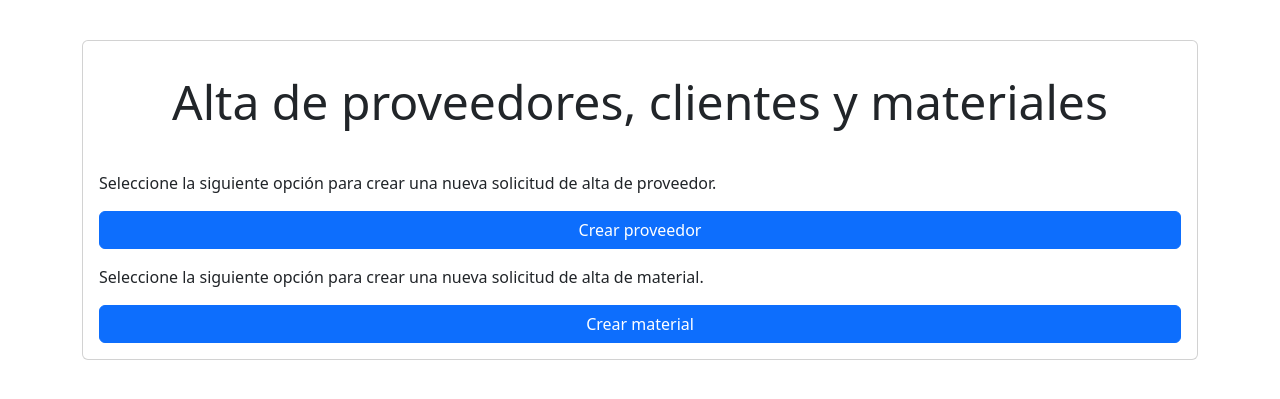
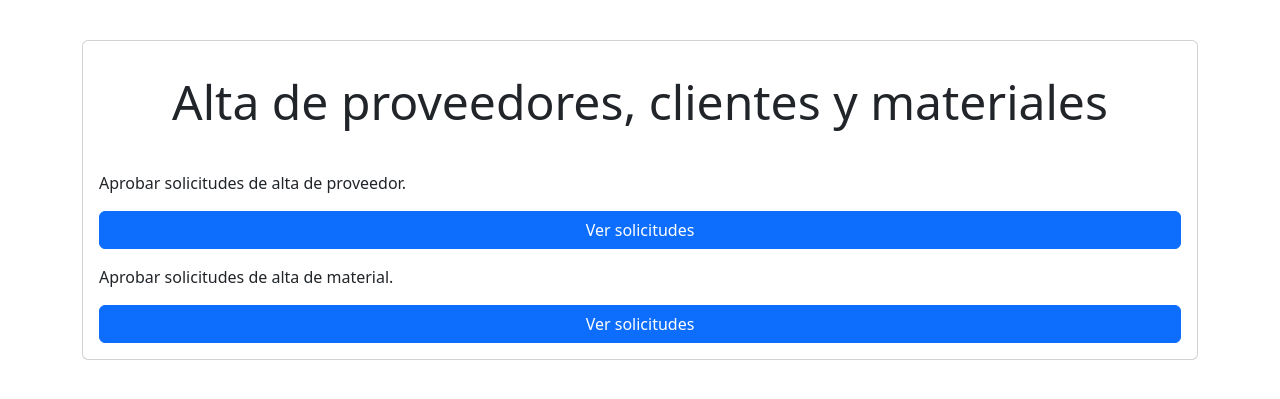
Before and after one commit to MiguelPeralta123/proveedores, a Django app: page / in a window 1280 px wide. Shown: the part 56-455 px from the top of the page. Run offline with Django 4.2, Linux system fonts and the light colour scheme; a user stored in the database is signed in.

Commit message:
Redirects depending on user permissions

```diff
--- a/alta_proveedores/templates/home.html
+++ b/alta_proveedores/templates/home.html
@@ -8,6 +8,8 @@
 
         <h1 class="text-center display-5 py-3">Alta de proveedores, clientes y materiales</h1>
 
+        {% if user.puede_comprar %}
+
         <p class="mt-3">Seleccione la siguiente opción para crear una nueva solicitud de alta de proveedor.</p>
 
         <a class="btn btn-primary" href="proveedores/crear">Crear proveedor</a>
@@ -16,6 +18,18 @@
 
         <a class="btn btn-primary" href="materiales/crear">Crear material</a>
 
+        {% else %}
+
+        <p class="mt-3">Aprobar solicitudes de alta de proveedor.</p>
+
+        <a class="btn btn-primary" href="proveedores">Ver solicitudes</a>
+
+        <p class="mt-3">Aprobar solicitudes de alta de material.</p>
+
+        <a class="btn btn-primary" href="./materiales">Ver solicitudes</a>
+
+        {% endif %}
+
     </section>
 
 </main>
--- a/alta_proveedores/views.py
+++ b/alta_proveedores/views.py
@@ -78,22 +78,26 @@ def proveedor(request):
 
 @login_required
 def proveedor_create(request):
-    if request.method == 'GET':
-        return render(request, 'proveedor/proveedor_create.html', {
-            'form': ProveedorForm
-        })
+    # Verificamos si el usuario tiene permisos para requerir, en caso contrario, lo redireccionamos a la ventana de proveedores
+    if request.user.puede_comprar:
+        if request.method == 'GET':
+            return render(request, 'proveedor/proveedor_create.html', {
+                'form': ProveedorForm
+            })
+        else:
+            try:
+                form = ProveedorForm(request.POST, request.FILES)
+                new_proveedor = form.save(commit=False)
+                new_proveedor.usuario = request.user
+                new_proveedor.save()
+                return redirect('proveedor')
+            except ValueError:
+                return render(request, 'proveedor/proveedor_create.html', {
+                    'form': ProveedorForm,
+                    'error': 'Por favor ingrese datos válidos'
+                })
     else:
-        try:
-            form = ProveedorForm(request.POST, request.FILES)
-            new_proveedor = form.save(commit=False)
-            new_proveedor.usuario = request.user
-            new_proveedor.save()
-            return redirect('proveedor')
-        except ValueError:
-            return render(request, 'proveedor/proveedor_create.html', {
-                'form': ProveedorForm,
-                'error': 'Por favor ingrese datos válidos'
-            })
+        return redirect('proveedor')
 
 @login_required
 def proveedor_detail(request, proveedor_id):
--- a/iniciar_sesion/views.py
+++ b/iniciar_sesion/views.py
@@ -2,10 +2,12 @@ from django.shortcuts import render, redirect
 from django.contrib.auth import login, logout, authenticate
 from .forms import CustomAuthenticationForm
 
+
 def signin(request):
     # Si accedemos con POST, enviamos los valores de los input a '/signin'
     if request.method == 'POST':
-        user = authenticate(request, username=request.POST['username'], password=request.POST['password'])
+        user = authenticate(
+            request, username=request.POST['username'], password=request.POST['password'])
         if user is None:
             return render(request, 'signin.html', {
                 'form': CustomAuthenticationForm,
@@ -20,6 +22,7 @@ def signin(request):
             'form': CustomAuthenticationForm
         })
 
+
 def signout(request):
     logout(request)
     return redirect('signin')
--- a/proveedores/urls.py
+++ b/proveedores/urls.py
@@ -41,6 +41,6 @@ urlpatterns = [
 
     # URLs para solicitudes y materiales
     path('materiales/', views_materiales.material, name='material'),
-    path('materiales/crear/', views_materiales.material_create, name='material'),
+    path('materiales/crear/', views_materiales.material_create, name='material_create'),
     path('materiales/<int:material_id>/', views_materiales.material_detail, name='material_detail'),
 ]
```
Also changed, not shown: alta_materiales/views.py (+19 -15 lines), db.sqlite3.
